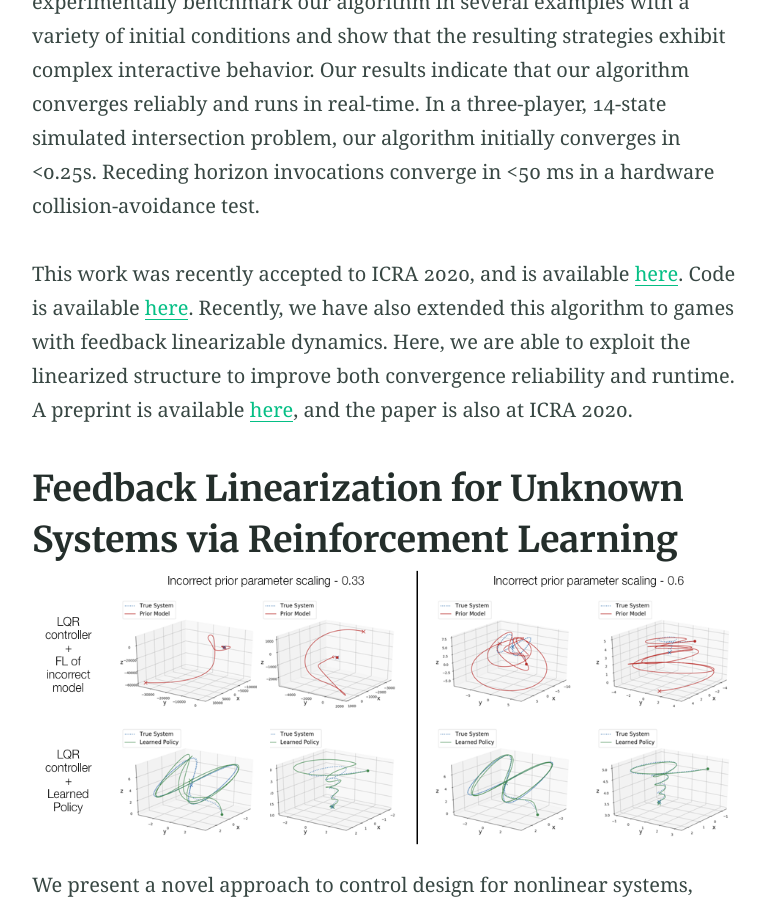
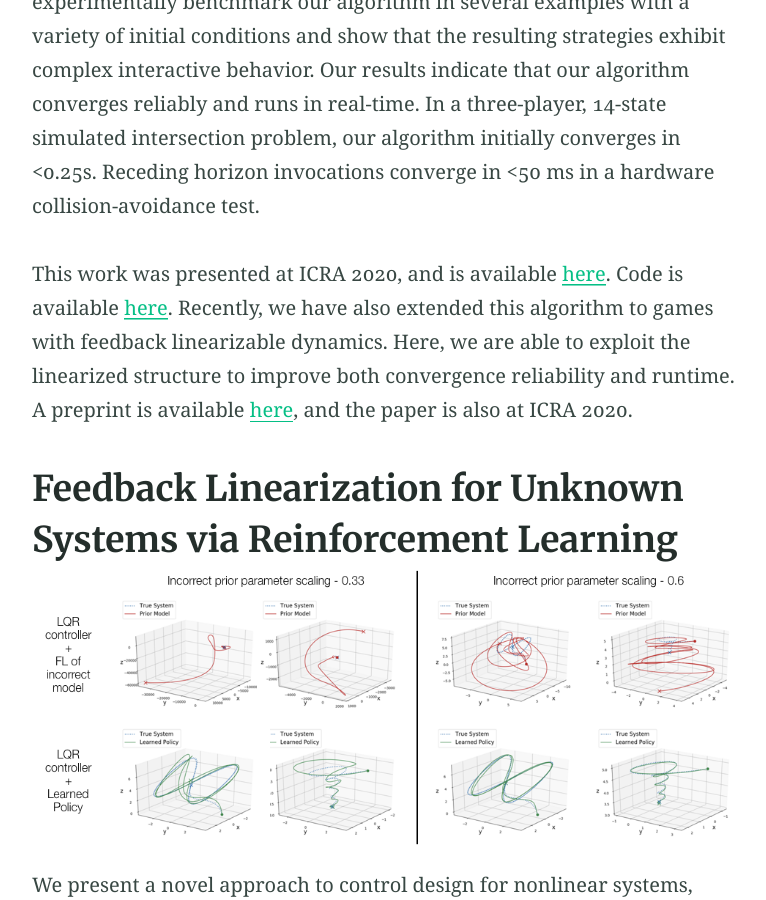
Before and after one commit to sarafridov/sarafridov.github.io, a Jekyll site: the page built from research.md, in a window 1280 px wide and 900 px high, scrolled down 1691 px. Shown: the whole window, without its empty margins (251-1017 px from the left). Built offline with Jekyll 4.4.1, drawn with Linux system fonts in a browser that asks for light colours.

Commit message:
slight rewording

```diff
--- a/research.md
+++ b/research.md
@@ -15,7 +15,7 @@ The following is a brief summary of past research projects. In most cases, code
 
 Many problems in robotics involve multiple decision making agents. To operate efficiently in such settings, a robot must reason about the impact of its decisions on the behavior of other agents. Differential games offer an expressive theoretical framework for formulating these types of multi-agent problems. Unfortunately, most numerical solution techniques scale poorly with state dimension and are rarely used in real-time applications. For this reason, it is common to predict the future decisions of other agents and solve the resulting decoupled, i.e., single-agent, optimal control problem. This decoupling neglects the underlying interactive nature of the problem; however, efficient solution techniques do exist for broad classes of optimal control problems. We take inspiration from one such technique, the iterative linear-quadratic regulator (ILQR), which solves repeated approximations with linear dynamics and quadratic costs. Similarly, our proposed algorithm solves repeated linear-quadratic games. We experimentally benchmark our algorithm in several examples with a variety of initial conditions and show that the resulting strategies exhibit complex interactive behavior. Our results indicate that our algorithm converges reliably and runs in real-time. In a three-player, 14-state simulated intersection problem, our algorithm initially converges in <0.25s. Receding horizon invocations converge in <50 ms in a hardware collision-avoidance test.
 
-This work was recently accepted to ICRA 2020, and is available [here](https://arxiv.org/pdf/1909.04694). Code is available [here](https://hjreachability.github.io/ilqgames/). Recently, we have also extended this algorithm to games with feedback linearizable dynamics. Here, we are able to exploit the linearized structure to improve both convergence reliability and runtime. A preprint is available [here](https://arxiv.org/pdf/1910.00681), and the paper is also at ICRA 2020.
+This work was presented at ICRA 2020, and is available [here](https://arxiv.org/pdf/1909.04694). Code is available [here](https://hjreachability.github.io/ilqgames/). Recently, we have also extended this algorithm to games with feedback linearizable dynamics. Here, we are able to exploit the linearized structure to improve both convergence reliability and runtime. A preprint is available [here](https://arxiv.org/pdf/1910.00681), and the paper is also at ICRA 2020.
 
 ## Feedback Linearization for Unknown Systems via Reinforcement Learning
 
```
